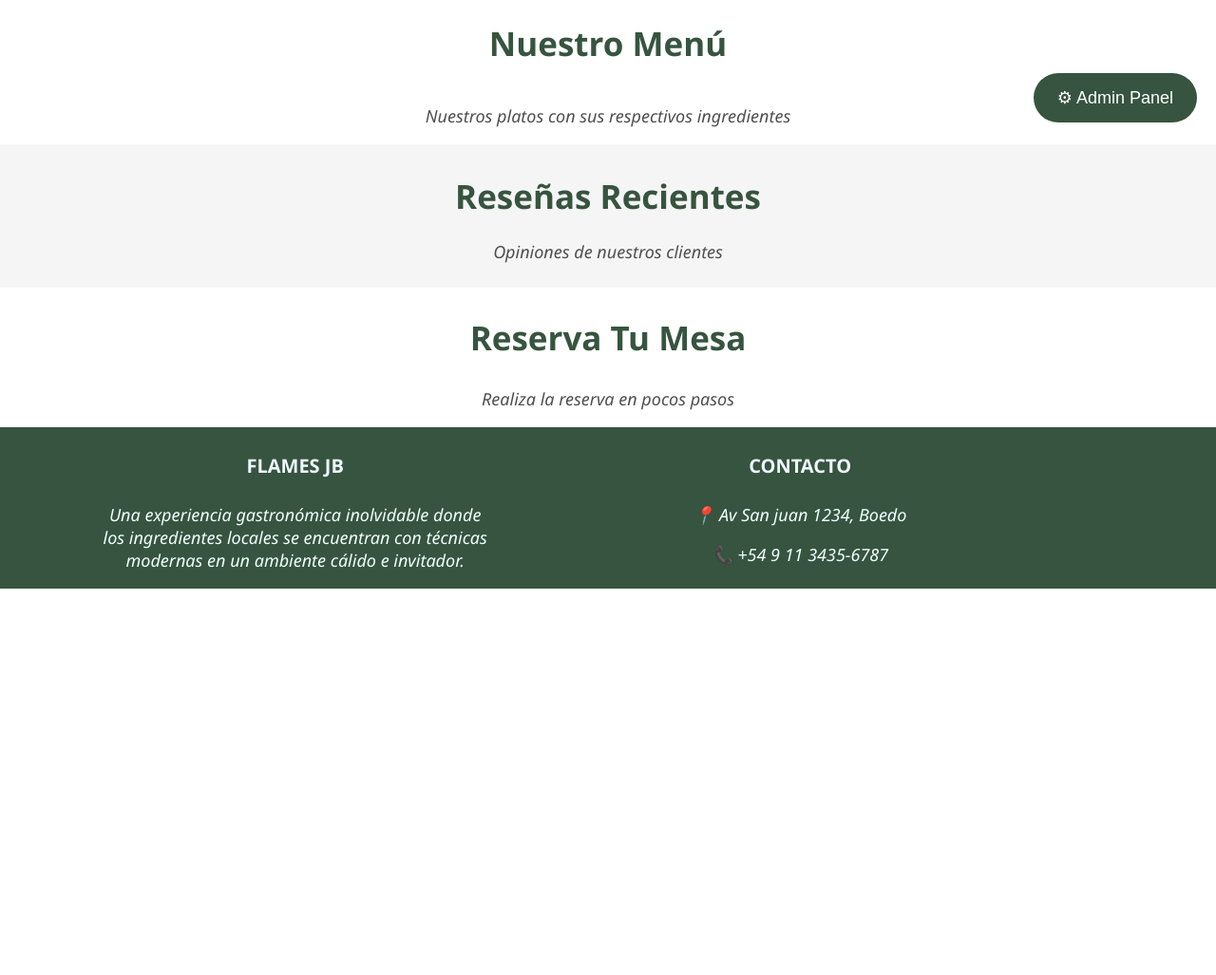
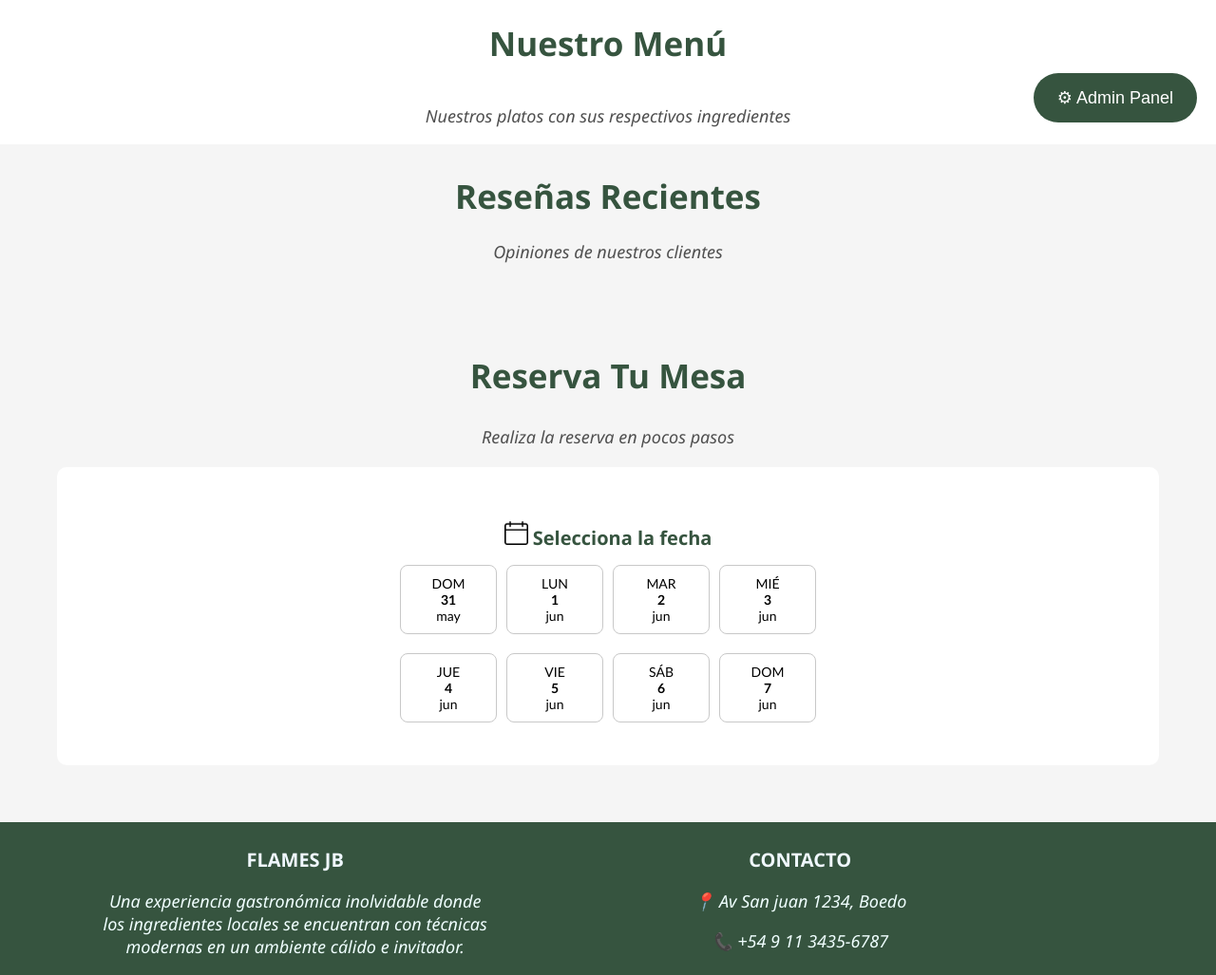
Before and after one commit to matiasnata/proyecto_final, a Flask app: page / in a window 1280 px wide. Shown: the part 651-1678 px from the top of the page at 95% size. Before the commit the page ends 1271 px from the top, so only its background shows below. Run offline with Flask 3, Linux system fonts and the light colour scheme.

Commit message:
añado primera parte del calendario interactivo para poder hacer la reserva

```diff
--- a/frontend/static/css/user.css
+++ b/frontend/static/css/user.css
@@ -203,3 +203,71 @@ text-align: center;
     background-color: rgb(34, 64, 43);;
     transition: box-shadow 0.2s ease;
 }
+
+
+
+.reserva {
+    background-color: whitesmoke;
+    padding: 40px;
+    text-align: center;
+}
+
+.formulario_reserva {
+    background-color: white;
+    border-radius: 10px;
+    padding: 30px;
+    margin: 20px;
+}
+
+.calendario {
+    display: flex;
+    flex-direction: row;
+    align-items: center;
+    justify-content: center;
+}
+
+h4 {
+    color: rgb(54, 84, 63);
+    font-size: 20px;
+    font-family: 'Segoe UI', Tahoma, Geneva, Verdana, sans-serif;
+    text-align: center;
+    margin-bottom: 10px;
+}
+
+.dia_calendario {
+    border: 1px solid rgb(200, 200, 200);
+    border-radius: 8px;
+    padding: 10px 15px;
+    cursor: pointer;
+    text-align: center;
+    background-color: white;
+    font-family: 'Trebuchet MS', 'Lucida Sans Unicode', 'Lucida Grande', 'Lucida Sans', Arial, sans-serif;
+    font-size: 14px;
+    margin: 5px;
+    width: 70px;
+}
+
+.dia_calendario:hover {
+    border-color: burlywood;
+    color: burlywood;
+}
+
+.dia_calendario.seleccionado {
+    border-color: burlywood;
+    color: burlywood;
+    font-weight: bold;
+}
+
+.fila_calendario {
+    display: flex;
+    justify-content: center;
+    margin-bottom: 10px;
+}
+
+.logo_calendario {
+    height: 25px;
+}
+.icono_calendario {
+    height: 25px;
+    vertical-align: middle;
+}
--- /dev/null
+++ b/frontend/static/scripts/reservas_inicio.js
@@ -0,0 +1,30 @@
+const fila1 = document.getElementById('fila1');
+const fila2 = document.getElementById('fila2');
+const hoy = new Date();
+
+for (let i = 0; i < 8; i++) {
+    const fecha = new Date(hoy);
+    fecha.setDate(hoy.getDate() + i);
+
+    const dias = ['DOM', 'LUN', 'MAR', 'MIÉ', 'JUE', 'VIE', 'SÁB'];
+    const meses = ['ene', 'feb', 'mar', 'abr', 'may', 'jun', 'jul', 'ago', 'sep', 'oct', 'nov', 'dic'];
+
+    const div = document.createElement('div');
+    div.classList.add('dia_calendario');
+    div.innerHTML = `
+        <span>${dias[fecha.getDay()]}</span><br>
+        <strong>${fecha.getDate()}</strong><br>
+        <span>${meses[fecha.getMonth()]}</span>
+    `;
+
+    div.addEventListener('click', function() {
+        document.querySelectorAll('.dia_calendario').forEach(d => d.classList.remove('seleccionado'));
+        this.classList.add('seleccionado');
+    });
+
+    if (i < 4) {
+        fila1.appendChild(div);
+    } else {
+        fila2.appendChild(div);
+    }
+}
--- a/frontend/templates/index.html
+++ b/frontend/templates/index.html
@@ -31,9 +31,18 @@
         <p>Opiniones de nuestros clientes</p>
 
     </div>
-    <div id="reserva">
+    <div id="reserva" class="reserva">
         <h3>Reserva tu mesa</h3>
         <p>Realiza la reserva en pocos pasos</p>
+
+        <div class="formulario_reserva">
+        <h4><img src="../static/Imagenes/reservas.png" class="logo_calendario"> Selecciona la fecha</h4>
+        <div class="calendario" id="calendario"></div>
+        <div class="fila_calendario" id="fila1"></div>
+        <div class="fila_calendario" id="fila2"></div>
+</div>
+    </div>
+</div>
     </div>
     <div class="footer">
         <div class="columna1">
@@ -48,5 +57,7 @@
         </div>
         <a href="http://127.0.0.1:5001/admin/dashboard"><button class="admin_panel">⚙ Admin Panel</button></a>
     </div>
+
+    <script src="../static/scripts/reservas_inicio.js"></script>
 </body>
 </html>
```
